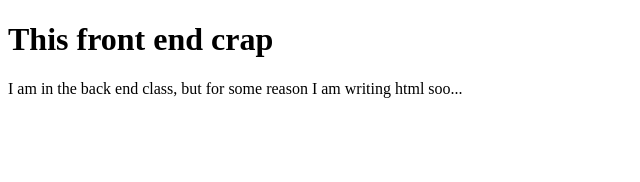
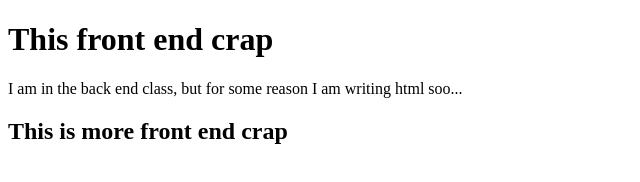
Before and after one commit to LukeSettle/TIY_Assignments, a plain HTML site: page index.html in a window 1280 px wide. Shown: the whole page, without its empty margins (0-640 px from the left). Drawn offline with Linux system fonts and the light colour scheme.

Commit message:
Forest, Forest Gump

```diff
--- a/index.html
+++ b/index.html
@@ -6,6 +6,7 @@
 	<body>
 		<h1>This front end crap</h1>
 		<p>I am in the back end class, but for some reason I am writing html soo...</p>
+		<h2>This is more front end crap</h2>
+		<img src"http://giphy.com/gifs/forrest-gump-film-celebs-11FolPTxx0jw64" />
 	</body>
-
 </html>
--- /dev/null
+++ b/main.css
@@ -0,0 +1,3 @@
+body {
+	background: blue;
+}
```
